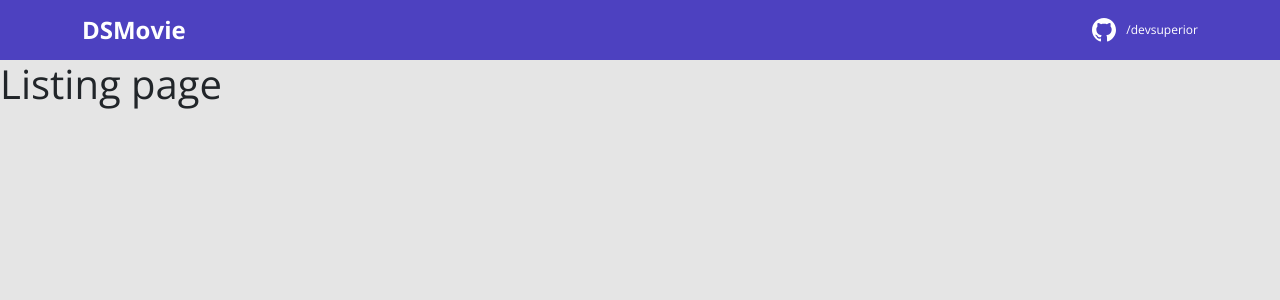
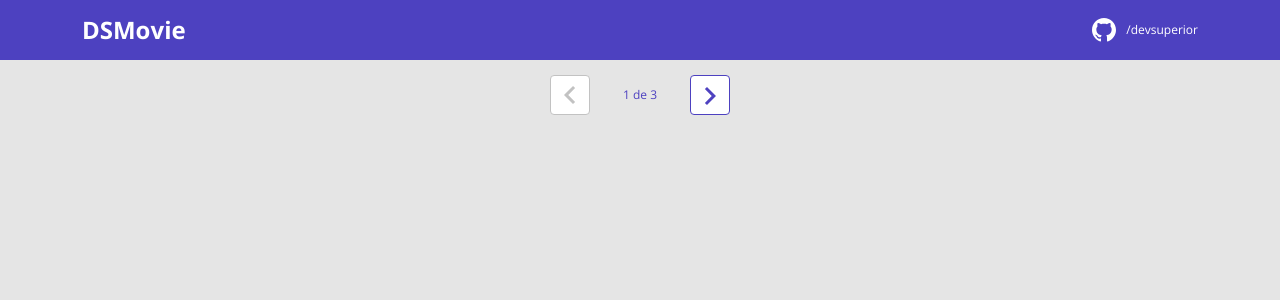
Before and after one commit to IgorSAssis/ds-movie, a React (Create React App) app in the folder front-end/: page / in a window 1280 px wide. Shown: the top 300 px of the page. Built offline with nearby package versions, Linux system fonts and the light colour scheme.

Commit message:
(feature) Create pagination layout

```diff
--- /dev/null
+++ b/front-end/src/components/Pagination/index.tsx
@@ -0,0 +1,18 @@
+import {ReactComponent as Arrow} from "assets/arrow-left-icon.svg";
+import "./styles.css"
+
+export function Pagination() {
+  return (
+    <div className="dsmovie-pagination-container">
+      <div className="dsmovie-pagination-box">
+        <button className="dsmovie-pagination-button" disabled={true}>
+          <Arrow />
+        </button>
+        <p>{`${1} de ${3}`}</p>
+        <button className="dsmovie-pagination-button" disabled={false}>
+          <Arrow className="dsmovie-flip-horizontal" />
+        </button>
+      </div>
+    </div>
+  );
+}
--- /dev/null
+++ b/front-end/src/components/Pagination/styles.css
@@ -0,0 +1,53 @@
+.dsmovie-pagination-container {
+    padding: 15px 0;
+    display: flex;
+    justify-content: center;
+    align-items: center;
+}
+
+.dsmovie-pagination-box {
+    width: 180px;
+    display: flex;
+    justify-content: space-between;
+    align-items: center;
+}
+
+.dsmovie-pagination-box form {
+    width: 100%;
+    display: flex;
+}
+
+.dsmovie-pagination-button {
+    width: 40px;
+    height: 40px;
+    border-radius: 4px;
+    background-color: #fff;
+    display: flex;
+    justify-content: center;
+    align-items: center;
+    border: 1px solid var(--color-primary);
+    cursor: pointer;
+}
+
+.dsmovie-pagination-button svg {
+    filter: brightness(0) saturate(100%) invert(26%) sepia(19%) saturate(7395%) hue-rotate(234deg) brightness(89%) contrast(92%);
+}
+
+.dsmovie-pagination-button:disabled {
+    border: 1px solid #c2c2c2;
+    cursor: unset;
+}
+
+.dsmovie-pagination-button:disabled svg {
+    filter: none;
+}
+
+.dsmovie-pagination-container p {
+    margin: 0;
+    font-size: 12px;
+    color: var(--color-primary);
+}
+
+.dsmovie-flip-horizontal {
+    transform: rotate(180deg);
+}
--- a/front-end/src/pages/Listing/index.tsx
+++ b/front-end/src/pages/Listing/index.tsx
@@ -1,7 +1,8 @@
+import { Pagination } from "components/Pagination"
 import "./styles.css"
 
 export function Listing() {
     return (
-        <h1>Listing page</h1>
+        <Pagination />
     )
 }
```
Also changed, not shown: front-end/src/assets/arrow-left-icon.svg (added), front-end/src/assets/arrow-right-icon.svg (added).
